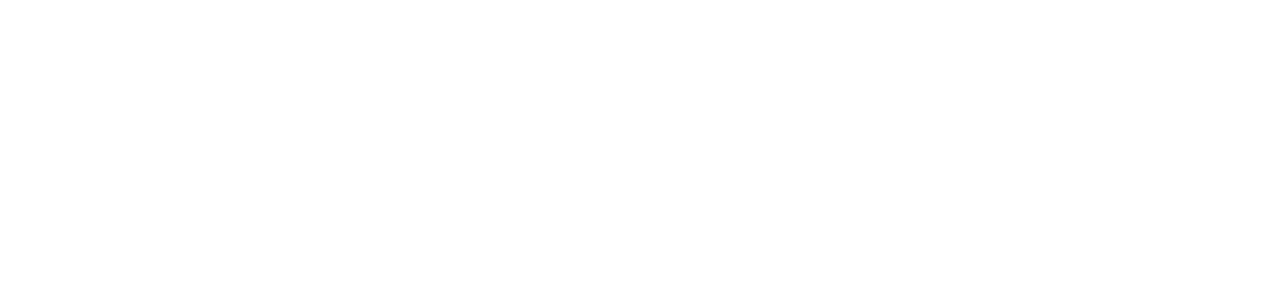
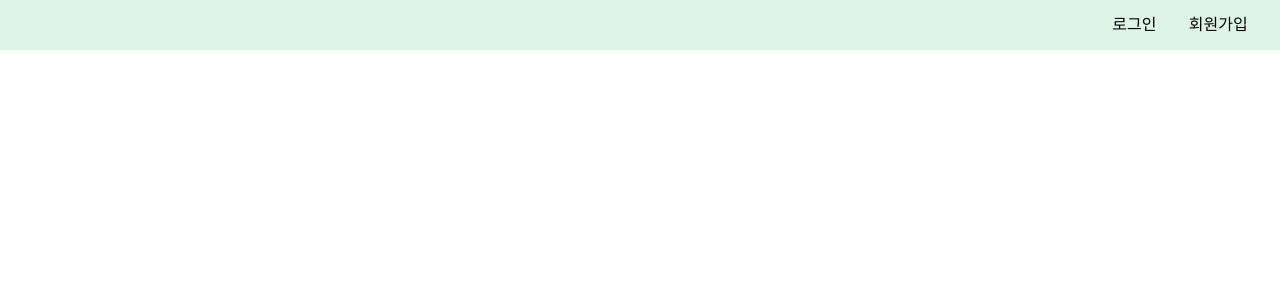
Before and after one commit to dihoon/TodoList, a React app: page /register in a window 1280 px wide. Before the commit this address had no page. Shown: the top 300 px of the page. Built offline with nearby package versions, Linux system fonts and the light colour scheme.

Commit message:
Feat: 라우팅 세팅

```diff
--- a/src/App.tsx
+++ b/src/App.tsx
@@ -1,16 +1,22 @@
 import { BrowserRouter, Route, Routes } from "react-router-dom";
 import { Layout } from "./components/Layout/Layout";
-
+import GlobalStyle from "./styles/GlobalStyles";
 
 function App() {
   return (
     <BrowserRouter>
+      <GlobalStyle />
       <div id="App">
         <Routes>
-          <Route path="/" element={<Layout />} />
+          <Route path="/" element={<Layout />}>
+            <Route path="/" element={<></>} />
+            <Route path="/register" element={<></>} />
+            <Route path="/todoList" element={<></>} />
+          </Route>
         </Routes>
-        </div>
-    </BrowserRouter>);
+      </div>
+    </BrowserRouter>
+  );
 }
 
 export default App;
--- /dev/null
+++ b/src/components/Header/Header.styles.ts
@@ -0,0 +1,8 @@
+import styled from "@emotion/styled";
+
+export const HeaderContainer = styled.div`
+  display: flex;
+  justify-content: end;
+  background-color: #DEF5E5;
+  height: 50px;
+`
--- /dev/null
+++ b/src/components/Header/Header.tsx
@@ -0,0 +1,13 @@
+import React from "react";
+import HeaderNav from "../HeaderNav/HeaderNav";
+import { HeaderContainer } from "./Header.styles";
+
+const Header = () => {
+  return (
+    <HeaderContainer>
+      <HeaderNav />
+    </HeaderContainer>
+  );
+};
+
+export default Header;
--- /dev/null
+++ b/src/components/HeaderNav/HeaderNav.styles.ts
@@ -0,0 +1,17 @@
+import styled from "@emotion/styled";
+import { Link } from "react-router-dom";
+
+export const HeaderNavContainer = styled.div`
+width: 200px;
+// background-color: red;
+display: flex;
+justify-content: space-evenly;
+text-decoration: none;
+`;
+
+export const StyledLink = styled(Link)`
+  display: flex;
+  align-items: center;
+  color: black;
+  text-decoration: none;
+`
--- /dev/null
+++ b/src/components/HeaderNav/HeaderNav.tsx
@@ -0,0 +1,17 @@
+import React from "react";
+import { Link } from "react-router-dom";
+import {
+  HeaderNavContainer,
+  StyledLink,
+} from "./HeaderNav.styles";
+
+const HeaderNav = () => {
+  return (
+    <HeaderNavContainer>
+      <StyledLink to="/">로그인</StyledLink>
+      <StyledLink to="/register">회원가입</StyledLink>
+    </HeaderNavContainer>
+  );
+};
+
+export default HeaderNav;
--- /dev/null
+++ b/src/components/Layout/Layout.styles.ts
@@ -0,0 +1,6 @@
+import styled from "@emotion/styled";
+
+export const LayoutContainer = styled.div`
+  display: flex;
+  flex-direction: column;
+`
--- a/src/components/Layout/Layout.tsx
+++ b/src/components/Layout/Layout.tsx
@@ -1,7 +1,13 @@
-import React from 'react'
+import React from "react";
+import { Outlet } from "react-router-dom";
+import Header from "../Header/Header";
+import {LayoutContainer} from "./Layout.styles";
 
 export const Layout = () => {
   return (
-    <div>Layout</div>
-  )
-}
+  <LayoutContainer>
+    <Header />
+    <Outlet />
+  </LayoutContainer>
+  );
+};
--- /dev/null
+++ b/src/styles/GlobalStyles.tsx
@@ -0,0 +1,53 @@
+import { css, Global } from "@emotion/react";
+
+const style= css`
+html, body, div, span, applet, object, iframe,
+h1, h2, h3, h4, h5, h6, p, blockquote, pre,
+a, abbr, acronym, address, big, cite, code,
+del, dfn, em, img, ins, kbd, q, s, samp,
+small, strike, strong, sub, sup, tt, var,
+b, u, i, center,
+dl, dt, dd, ol, ul, li,
+fieldset, form, label, legend,
+table, caption, tbody, tfoot, thead, tr, th, td,
+article, aside, canvas, details, embed,
+figure, figcaption, footer, header, hgroup,
+menu, nav, output, ruby, section, summary,
+time, mark, audio, video {
+	margin: 0;
+	padding: 0;
+	border: 0;
+	font-size: 100%;
+	font: inherit;
+	vertical-align: baseline;
+}
+/* HTML5 display-role reset for older browsers */
+article, aside, details, figcaption, figure,
+footer, header, hgroup, menu, nav, section {
+	display: block;
+}
+body {
+	line-height: 1;
+}
+ol, ul {
+	list-style: none;
+}
+blockquote, q {
+	quotes: none;
+}
+blockquote:before, blockquote:after,
+q:before, q:after {
+	content: '';
+	content: none;
+}
+table {
+	border-collapse: collapse;
+	border-spacing: 0;
+}
+`
+
+const GlobalStyle = () => {
+  return <Global styles={style} />
+}
+
+export default GlobalStyle;
```
Also changed, not shown: jest.config.ts (added, +211 -0 lines), package.json (+10 -1 lines), 2 other files (tests, documents, lock files or other folders).
